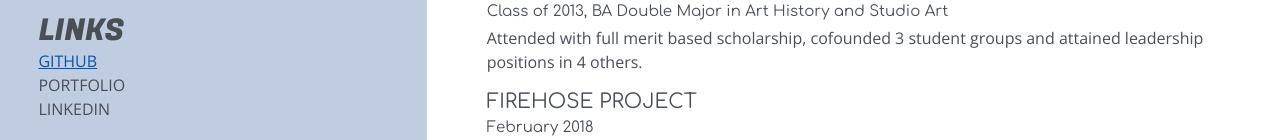
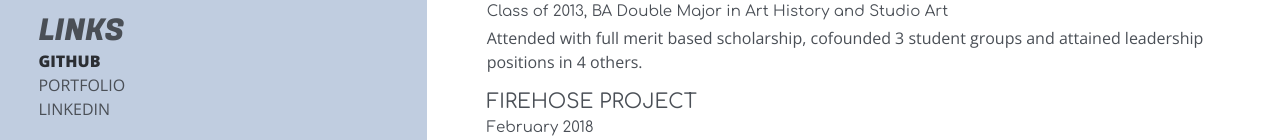
Before and after one commit to umorenovanderlaanTechtonic/ResumeBootstrap, a plain HTML site: page index.html in a window 1280 px wide. In both pictures the pointer is over the link "GITHUB". Shown: the part 889-1029 px from the top of the page. Drawn offline with nearby package versions, Linux system fonts and the light colour scheme.

Commit message:
link clean up

```diff
--- a/main.css
+++ b/main.css
@@ -51,6 +51,12 @@ p, ul, a {
 a {
   color: #4a4f56;
   text-transform: uppercase;
+}
+
+a:hover {
+  font-weight: bold;
+  text-decoration: none;
+  color: #2b2e33;
 }
 
 /* left side CSS */
```
